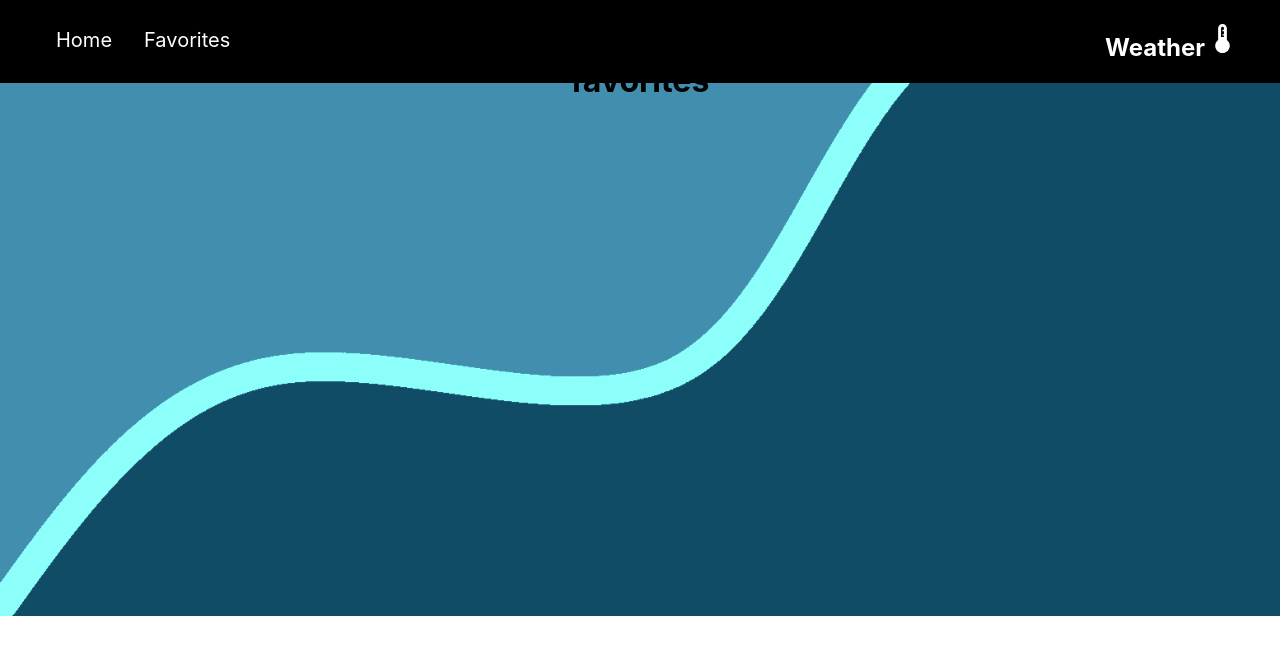
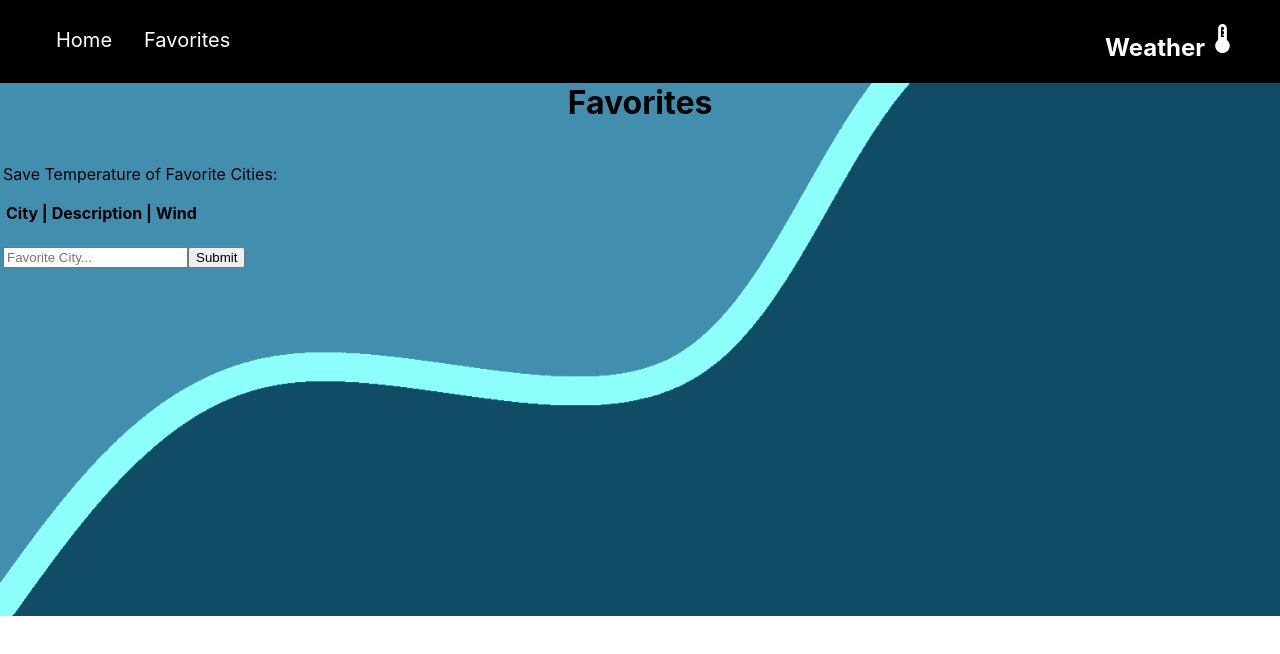
Before and after one commit to JosselineG/My2Project, a React (Create React App) app: page /Favorites in a window 1280 px wide. Shown: the top 654 px of the page. Built offline with nearby package versions, Linux system fonts and the light colour scheme.

Commit message:
Favorites component updated

```diff
--- a/src/App.css
+++ b/src/App.css
@@ -72,7 +72,7 @@
 
 
 .WeatherBox .temperature{
-  width: 300px;
+  width: 400px;
   border: 1px solid black;
   padding: 50px;
   margin: auto;
@@ -116,3 +116,15 @@
   font-size: 30px;
 
 }
+
+.container .cont{
+padding: 3px;
+text-align: left;
+
+}
+
+.container .contHeader{
+  padding: 1px;
+  text-align: center;
+
+}
--- a/src/components/Favorites.js
+++ b/src/components/Favorites.js
@@ -1,19 +1,60 @@
+import Table from './Table';
+import React from 'react';
+import Form from './Form';
 
-function Favorite(){
+class Favorites extends React.Component {
+    constructor(props) {
+      super(props)
+
+      this.state = {favorites: [] }
+    }
+
+    handleRemove = (index) => {
+
+      const favoritesdeleted = this.state.favorites;
+      favoritesdeleted.splice(index, 1);
+      this.setState({favorites: favoritesdeleted})
+
+    }
 
 
-return(
-    <div>
-         <column>
-        <h1>
-            favorites
-        </h1>
+
+    handleSubmit = (favorite) => {
+
+      let oldData = this.state.favorites
+      this.setState({favorites: [...oldData, favorite]})
+
+    }
 
 
-        </column>
-    </div>
-)
+
+    render() {
+      return (
+        <div className="container">
+            <div className='contHeader'>
+          <h1>Favorites</h1>
+          </div>
+          <div className='cont'>
+          <p> Save Temperature of Favorite Cities: </p>
 
 
-}
-export default Favorite;
+          <Table favData = {this.state.favorites} removeLink = {this.handleRemove} />
+
+          <br />
+
+
+
+          <Form onNewSubmit = {this.handleSubmit}/>
+          </div>
+        </div>
+      )
+    }
+  }
+
+
+
+
+
+
+
+export default Favorites;
--- /dev/null
+++ b/src/components/Form.js
@@ -0,0 +1,69 @@
+import React, {Component} from 'react';
+
+class Form extends Component {
+    constructor(props) {
+        super(props)
+
+        this.state = {City:"", Location: " ", temperature: " ", descr: " ", wind: " "};
+
+
+    }
+
+    handleChange = (e) => {
+
+       // prevent page reloads form event
+       e.preventDefault();
+
+        this.setState({[e.target.name] : e.target.value})
+         // update the state everytime the form changes
+
+
+    }
+
+    onFormSubmit = (e) => {
+
+        // to prevent page reload on form submit
+        e.preventDefault();
+
+        let newerLink = {City: this.state.City};
+        this.props.onNewSubmit(newerLink);
+
+       // calls the callback function from Favorites and sends data from state
+       fetch('http://api.openweathermap.org/data/2.5/weather?q='+ this.state.City  + '&appid=' + process.env.REACT_APP_OPEN_WEATHER_API_KEY)
+       .then(response => response.json())
+       .then((City) => {
+       this.setState({Location: City.name, temperature: Math.round((City.main.temp-273.15)*1.8+32)+"ºF", descr: City.weather[0].description, wind: "wind: "+ Math.round(City.wind.speed * 2.236936) + "mph"})
+
+
+    })
+
+
+    }
+
+    render() {
+
+        return(
+            <form>
+
+                <input
+                  type = "text"
+                  name= "City"
+                  placeholder='Favorite City...  '
+                  value = {this.state.City}
+
+                  onChange = {(e)=>this.handleChange(e)}
+                />
+
+
+                 <button type="submit" onClick= {((e)=>this.onFormSubmit(e))}>Submit</button>
+
+
+            </form>
+
+
+        )
+
+    }
+}
+
+export default Form;
--- a/src/components/Home.js
+++ b/src/components/Home.js
@@ -1,6 +1,4 @@
 import React, {Component} from 'react';
-
-
 
 class Home extends Component{
 
@@ -72,7 +70,7 @@ class Home extends Component{
                                     {this.state.temperature}
                                     <div className= 'description'>
 
-                                         {this.state.descr}{this.state.icon}
+                                         {this.state.descr}
 
                                     </div>
 
@@ -85,6 +83,7 @@ class Home extends Component{
                             </div>
 
                         </div>
+
                 </div>
             )
 
--- /dev/null
+++ b/src/components/Table.js
@@ -0,0 +1,61 @@
+import React from 'react'
+
+const TableHeader = () => {
+
+
+
+    return (
+
+
+        <thead>
+            <tr>
+                <th>City |</th>
+                <th>Description |</th>
+                <th>Wind</th>
+            </tr>
+        </thead>
+    );
+}
+
+ const TableBody = (props) => {
+
+
+    const rows =  props.favData.map((row, index) => {
+
+        return(
+            <tr key={index}>
+
+
+                <td>{row.City}</td>
+                <td>{row.descript}</td>
+                <td> {row.wnd}</td>
+                <td><button onClick={() => props.removeLink(index)}>Delete</button></td>
+
+            </tr>
+        )
+    })
+
+                  return <tbody>{rows}</tbody>;
+
+}
+
+
+const Table = (props) => {
+    const { favData, removeLink} = props;
+
+    return (
+
+        <table>
+
+          <TableHeader />
+          <TableBody favData = {favData} removeLink = {removeLink}/>
+
+        </table>
+    )
+
+  }
+
+
+
+
+export default Table;
```
